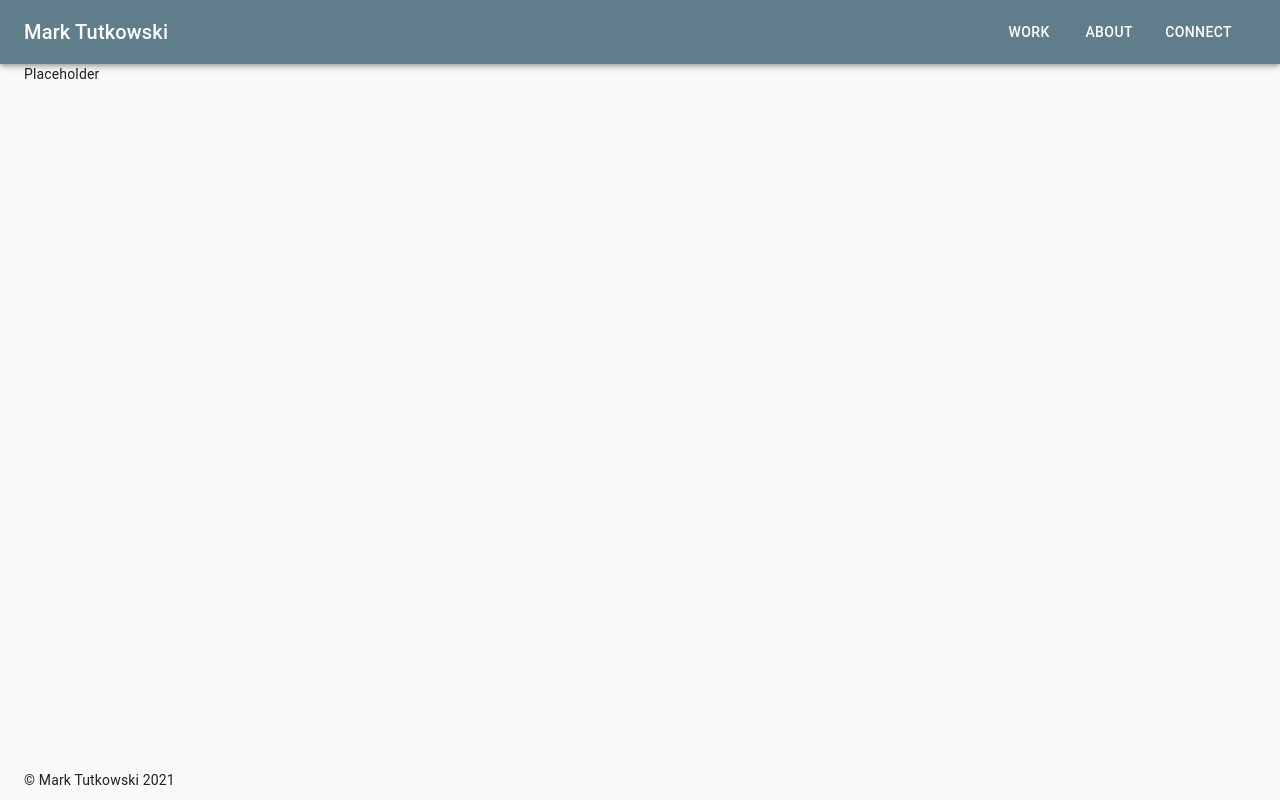
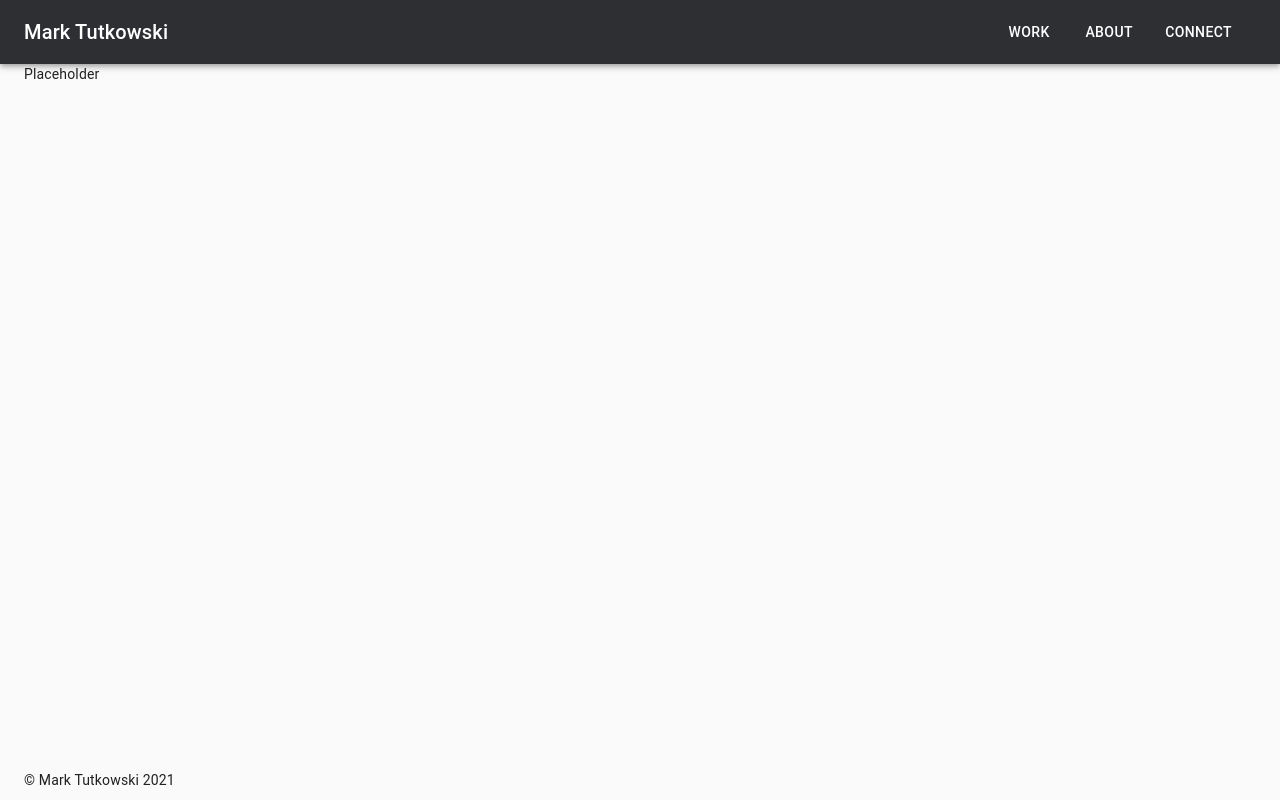
Before and after one commit to tutkowskim/portfolio, a React (Create React App) app: page / in a window 1280 px wide. Built offline with nearby package versions, Linux system fonts and the light colour scheme.

Commit message:
Use same colors as resume

```diff
--- a/src/App.jsx
+++ b/src/App.jsx
@@ -1,17 +1,11 @@
 import React from 'react';
 
-import { CssBaseline, createMuiTheme, makeStyles, ThemeProvider } from '@material-ui/core';
-import blueGrey from '@material-ui/core/colors/blueGrey';
+import { CssBaseline, makeStyles, ThemeProvider } from '@material-ui/core';
 
+import theme from './theme';
 import NavBar from './NavBar';
 import RouterOutlet from './RouterOutlet';
 import Footer from './Footer'
-
-const theme = createMuiTheme({
-  palette: {
-    primary: blueGrey,
-  },
-});
 
 const useStyles = makeStyles(() => ({
   root: {
--- /dev/null
+++ b/src/theme.js
@@ -0,0 +1,27 @@
+import { createMuiTheme } from '@material-ui/core/styles';
+
+const theme = createMuiTheme({
+  palette: {
+    primary: {
+      // light: will be calculated from palette.primary.main,
+      main: '#2d2f33',
+      // dark: will be calculated from palette.primary.main,
+      // contrastText: will be calculated to contrast with palette.primary.main
+    },
+    secondary: {
+      light: '#5b5d63',
+      main: '#5b5d63',
+      // dark: will be calculated from palette.secondary.main,
+      contrastText: '#191a1c',
+    },
+    // Used by `getContrastText()` to maximize the contrast between
+    // the background and the text.
+    contrastThreshold: 3,
+    // Used by the functions below to shift a color's luminance by approximately
+    // two indexes within its tonal palette.
+    // E.g., shift from Red 500 to Red 300 or Red 700.
+    tonalOffset: 0.2,
+  },
+});
+
+export default theme;
```
